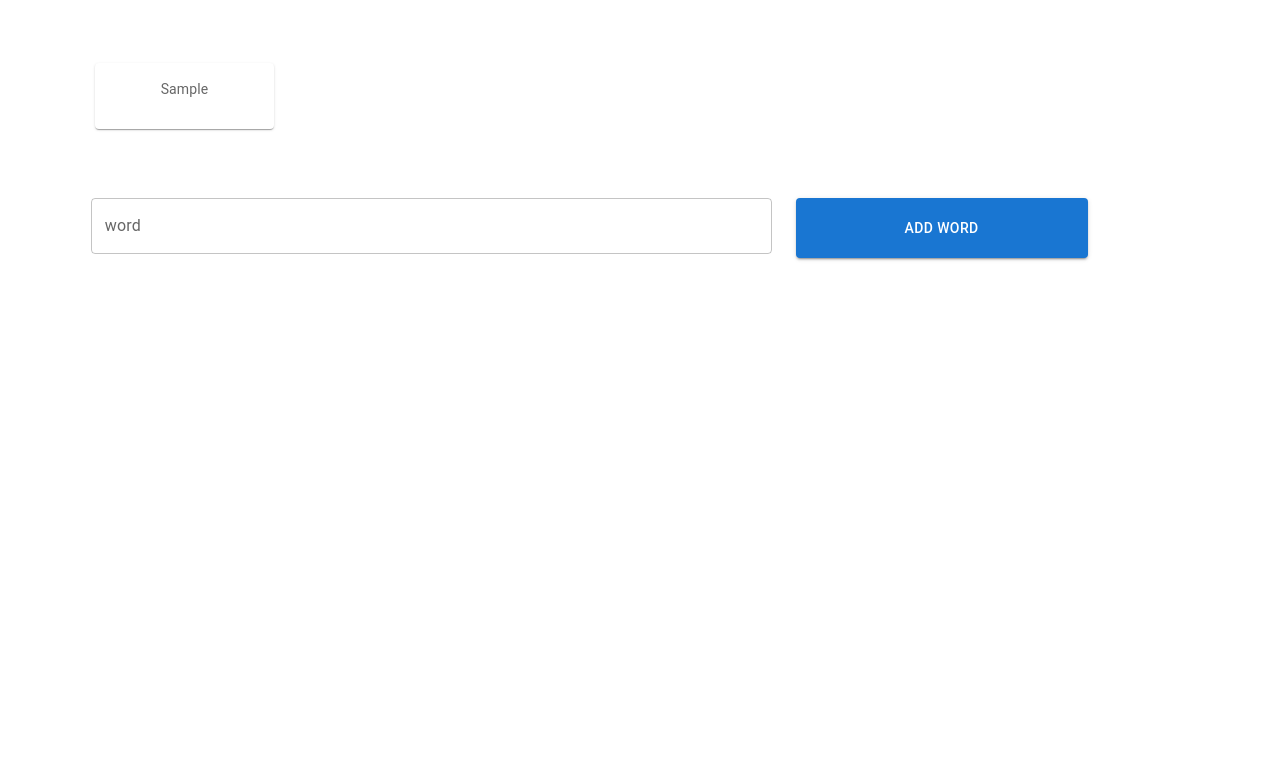
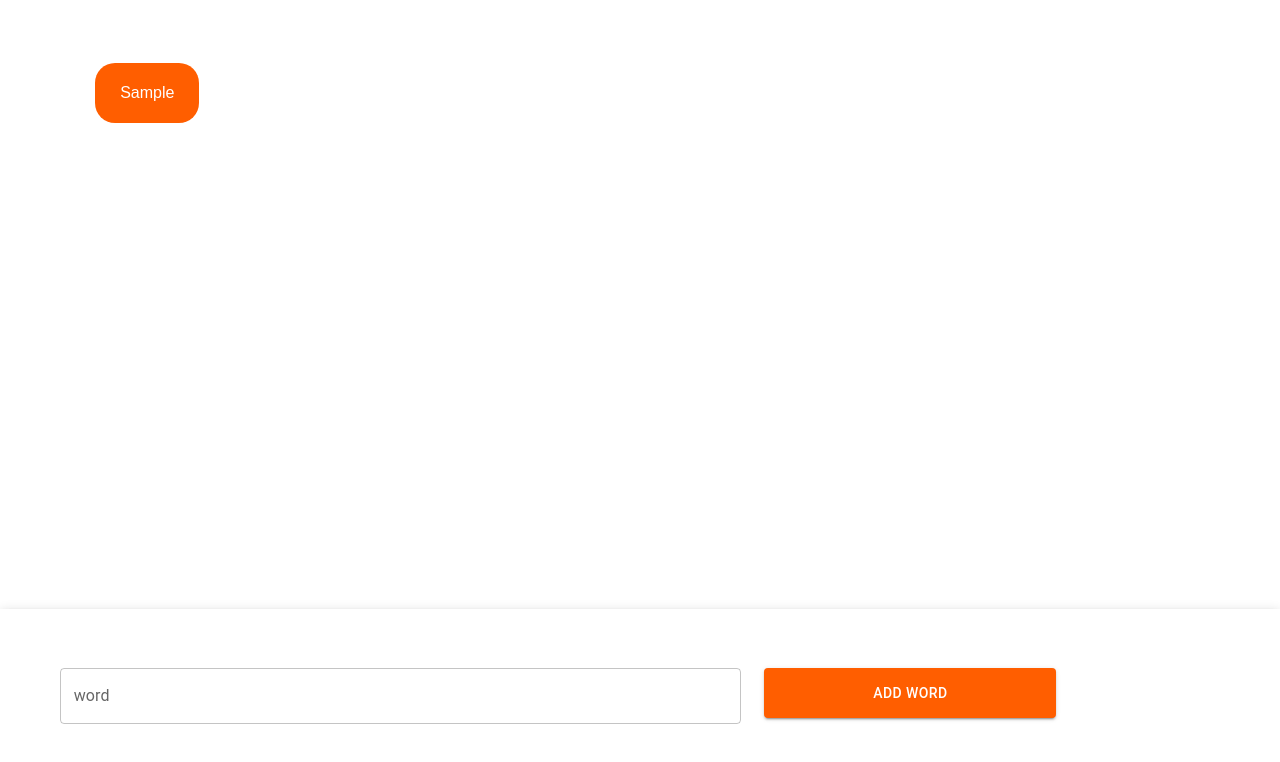
Before and after one commit to DedSecTeam17/Mashreq-full-stack, a React (Create React App) app: page /demo1 in a window 1280 px wide. Both pictures are taken after typing "Sample" into the empty fields and a click on the button "ADD WORD". Shown: the top 762 px of the page. Built offline with nearby package versions, Linux system fonts and the light colour scheme.

Commit message:
change theme

```diff
--- a/src/App.js
+++ b/src/App.js
@@ -15,6 +15,8 @@ import { Routes, Route, Link } from "react-router-dom";
 import SimpleMashreqWordsDemo from "./demo/basic_word_app";
 import FirebaseMashreqWordsDemo from "./demo/firebase_word_app";
 import FirebaseWithUserWordsMashreqWordsDemo from "./demo/firebase_word_app_with_client";
+import { createTheme, ThemeProvider } from "@mui/material/styles";
+import { purple } from "@mui/material/colors";
 
 import DeviceUUID from "device-uuid";
 import AppSessionHelper from "./utils/user_session";
@@ -26,9 +28,22 @@ export default function App() {
 
     console.log(new AppSessionHelper().buildUserID());
   }, []);
+  const theme = createTheme({
+    palette: {
+      primary: {
+        // Purple and green play nicely together.
+        main: "#ff5e00"
+      },
+      secondary: {
+        // This is green.A700 as hex.
+        main: "#11cb5f"
+      }
+    }
+  });
 
   return (
     <div className="App">
+      <ThemeProvider theme={theme}>
         <Routes>
           <Route path="demo1" element={<SimpleMashreqWordsDemo />} />
           <Route path="demo2" element={<FirebaseMashreqWordsDemo />} />
@@ -37,6 +52,7 @@ export default function App() {
             element={<FirebaseWithUserWordsMashreqWordsDemo />}
           />
         </Routes>
+      </ThemeProvider>
     </div>
   );
 }
--- a/src/components/demo_form.js
+++ b/src/components/demo_form.js
@@ -2,40 +2,53 @@ import React, { useState } from "react";
 import TextField from "@mui/material/TextField";
 import Button from "@mui/material/Button";
 import Grid from "@mui/material/Grid";
+import AppBar from "@mui/material/AppBar";
+import Validator from "../utils/validator.js";
 
 export default function FormComponent(props) {
   const [word, setWord] = useState("");
 
   return (
     <>
-      {" "}
-      <Grid container spacing={2} style={{ marginTop: "5%" }}>
-        <Grid xs={12} md={7} xl={7} lg={7} style={{ margin: "1%" }}>
+      <AppBar
+        position="fixed"
+        style={{ backgroundColor: "white" }}
+        sx={{ top: "auto", bottom: 0 }}
+      >
+        <Grid style={{ padding: "5%" }}>
+          <Grid container spacing={2}>
+            <Grid xs={7} md={7} xl={7} lg={7} style={{ margin: "1%" }}>
               <TextField
                 style={{ width: "100%" }}
                 id="outlined-basic"
                 label="word"
+                pattern="/^\S*$/"
                 value={word}
                 variant="outlined"
                 onChange={(e) => {
-              setWord(e.target.value);
+                  const word = e.target.value.trim();
+                  if (Validator.maxWordSize(word.toString(), 30)) {
+                    setWord(word);
+                  }
                 }}
               />
             </Grid>
 
-        <Grid xs={12} md={3} xl={3} lg={3} style={{ margin: "1%" }}>
+            <Grid xs={3} md={3} xl={3} lg={3} style={{ margin: "1%" }}>
               <Button
                 onClick={() => {
                   props.onAddWordClicked(word);
                   setWord("");
                 }}
-            style={{ width: "100%", height: "60px" }}
+                style={{ width: "100%", height: "50px" }}
                 variant="contained"
               >
                 ADD WORD
               </Button>
             </Grid>
           </Grid>
+        </Grid>
+      </AppBar>
     </>
   );
 }
--- a/src/components/list_of_words.js
+++ b/src/components/list_of_words.js
@@ -3,10 +3,11 @@ import Card from "@mui/material/Card";
 import CardContent from "@mui/material/CardContent";
 import Typography from "@mui/material/Typography";
 import Grid from "@mui/material/Grid";
+import Chip from "@mui/material/Chip";
 
 export default function RenderListOfWords(props) {
-  const cardItems = props.data.map((word,index) => (
-    <Grid item xs={6} md={4} xl={2} lg={2}>
+  const cardItems = props.data.map((word, index) => (
+    <Grid item>
       <WordComponent key={index} word={word} />
     </Grid>
   ));
@@ -15,21 +16,54 @@ export default function RenderListOfWords(props) {
     <>
       <Grid container spacing={2}>
         {cardItems}
+        <div style={{ height: "250px" }}></div>
       </Grid>
     </>
   );
 }
 function WordComponent(props) {
-  const { userWord } = props.word;
+  const { userWord, count } = props.word;
   return (
     <>
-      <Card>
-        <CardContent>
-          <Typography sx={{ fontSize: 14 }} color="text.secondary" gutterBottom>
-            {userWord}
-          </Typography>
-        </CardContent>
-      </Card>
+      {/* <Chip color="primary" label={userWord} /> */}
+      <div
+        style={{
+          display: "flex",
+          alignContent: "center",
+          alignItems: "center",
+          backgroundColor: "#ff5e00",
+          paddingLeft: "20px",
+          paddingRight: "20px",
+          borderRadius: "20px"
+        }}
+      >
+        <p
+          style={{
+            color: "white",
+            padding: "5px",
+
+            textAlign: "center"
+          }}
+        >
+          {userWord}{" "}
+        </p>
+        {count && (
+          <div
+            style={{
+              width: "25px",
+              height: "25px",
+              display: "flex",
+              alignItems: "center",
+              justifyContent: "center",
+              backgroundColor: "white",
+              borderRadius: "100%",
+              color: "orange"
+            }}
+          >
+            <span>{count}</span>
+          </div>
+        )}
+      </div>
     </>
   );
 }
--- a/src/demo/basic_word_app.js
+++ b/src/demo/basic_word_app.js
@@ -1,6 +1,5 @@
 import React, { useState } from "react";
 import Container from "@mui/material/Container";
-
 import FormComponent from "../components/demo_form";
 import RenderListOfWords from "../components/list_of_words";
 
@@ -11,12 +10,9 @@ export default function SimpleMashreqWordsDemo() {
     <div>
       <Container fixed style={{ margin: "5%" }}>
         <RenderListOfWords data={data} />
-
         <FormComponent
           onAddWordClicked={(word) => {
             setData([...data, { userWord: word }]);
-
-            console.log(data);
           }}
         />
       </Container>
--- a/src/demo/firebase_word_app.js
+++ b/src/demo/firebase_word_app.js
@@ -13,17 +13,9 @@ export default function FirebaseMashreqWordsDemo() {
   const [isLoading, setIsLoading] = useState(true);
 
   useEffect(() => {
-    new WordsRemoteService().getAllUserWords((snapshot) => {
+    new WordsRemoteService().getAllWordsWithCount((snapshot) => {
       setData([]);
-      var temArr = [];
-      if (snapshot !== null) {
-        Object.values(snapshot).forEach((val) => {
-          console.log(val);
-          temArr.push({ ...val });
-        });
-        setData([...data, ...temArr]);
-      }
-
+      setData([...data, ...snapshot]);
       setIsLoading(false);
     });
   }, []);
@@ -31,7 +23,7 @@ export default function FirebaseMashreqWordsDemo() {
   return !isLoading ? (
     <div>
       <Container fixed style={{ margin: "5%" }}>
-        <RenderListOfWords data={data.reverse()} />
+        <RenderListOfWords data={data} />
 
         <FormComponent
           onAddWordClicked={(word) => {
--- a/src/demo/firebase_word_app_with_client.js
+++ b/src/demo/firebase_word_app_with_client.js
@@ -1,50 +1,69 @@
-import React, {useEffect, useState} from "react";
+import React, { useEffect, useState } from "react";
 import Container from "@mui/material/Container";
 
 import FormComponent from "../components/demo_form";
 import RenderListOfWords from "../components/list_of_words";
 import WordsRemoteService from "../service/RemoteService/WordsRemoteService";
-import {db} from "../service/firebase";
-import {ref, onValue} from "firebase/database";
-import {CircularProgress, Skeleton} from "@mui/material";
+import { db } from "../service/firebase";
+import { ref, onValue } from "firebase/database";
+import { CircularProgress, Skeleton } from "@mui/material";
 import AppSessionHelper from "../utils/user_session";
+import Accordion from "@mui/material/Accordion";
+import AccordionSummary from "@mui/material/AccordionSummary";
+import AccordionDetails from "@mui/material/AccordionDetails";
 
 export default function FirebaseWithUserWordsMashreqWordsDemo() {
   const [data, setData] = useState([]);
-    const [isLoading, setIsLoading] = useState(true)
+
+  const [myData, setMyData] = useState([]);
+
+  const [isLoading, setIsLoading] = useState(true);
 
   useEffect(() => {
-        setData([])
+    setData([]);
 
     new WordsRemoteService().getAllUserWords((snapshot) => {
-            var temArr = []
-            Object.values(snapshot).forEach(val => {
-                console.log(val);
-                temArr.push({...val})
+      setMyData([...myData, ...snapshot]);
+      setIsLoading(false);
     });
-            setData([...data, ...temArr])
-            setIsLoading(false)
 
-        })
-    }, [])
-
+    new WordsRemoteService().getAllWordsWithCount((snapshot) => {
+      setData([]);
+      setData([...data, ...snapshot]);
+      setIsLoading(false);
+    });
+  }, []);
 
   return !isLoading ? (
     <div>
-            <Container fixed style={{margin: "5%"}}>
-                <h3>Others Words</h3>
-                <RenderListOfWords data={data.reverse()}/>
-                <h3>My Words</h3>
-                <RenderListOfWords data={data.filter((word)=>{
-                    return word.userID === new AppSessionHelper().getUserIDFromLocal().toString()
-                })}/>
-               <div >
+      <Container fixed style={{ margin: "5%" }}>
+        <Accordion style={{ marginBottom: "5%" }}>
+          <AccordionSummary aria-controls="panel1a-content" id="panel1a-header">
+            <p>My Words</p>
+          </AccordionSummary>
+          <AccordionDetails>
+            <RenderListOfWords
+              data={myData.filter((word) => {
+                return (
+                  word.userID ===
+                  new AppSessionHelper().getUserIDFromLocal().toString()
+                );
+              })}
+            />
+          </AccordionDetails>
+        </Accordion>
+
+        <RenderListOfWords data={data} />
+
+        <div>
           <FormComponent
             onAddWordClicked={(word) => {
-                           new WordsRemoteService().addUserWord(word).then(r => {
-                               console.log(word)
-
-                           }).catch(err => alert(err))
+              new WordsRemoteService()
+                .addUserWord(word)
+                .then((r) => {
+                  console.log(word);
+                })
+                .catch((err) => alert(err));
 
               console.log(data);
             }}
@@ -52,6 +71,7 @@ export default function FirebaseWithUserWordsMashreqWordsDemo() {
         </div>
       </Container>
     </div>
-    ) : <CircularProgress/>
-        ;
+  ) : (
+    <CircularProgress />
+  );
 }
--- /dev/null
+++ b/src/utils/validator.js
@@ -0,0 +1,5 @@
+export default class Validator {
+  static maxWordSize(word, size) {
+    return word.length <= size;
+  }
+}
```
Also changed, not shown: src/service/RemoteService/WordsRemoteService.js (+40 -12 lines). Lines whose indentation alone changed are shown as unchanged.
